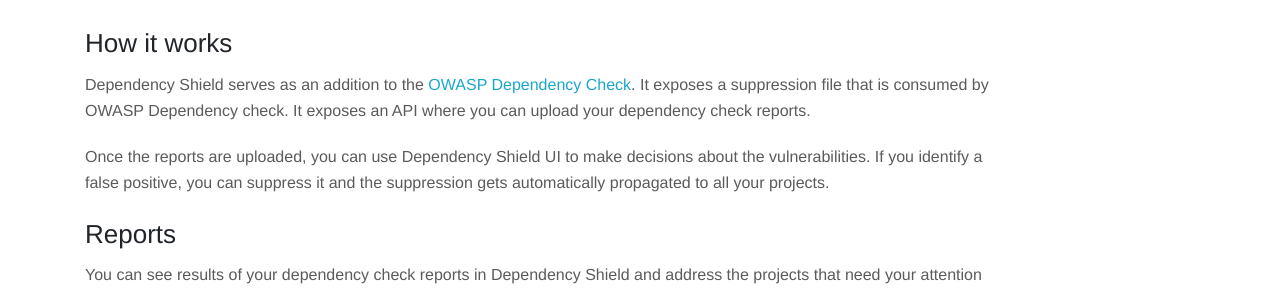
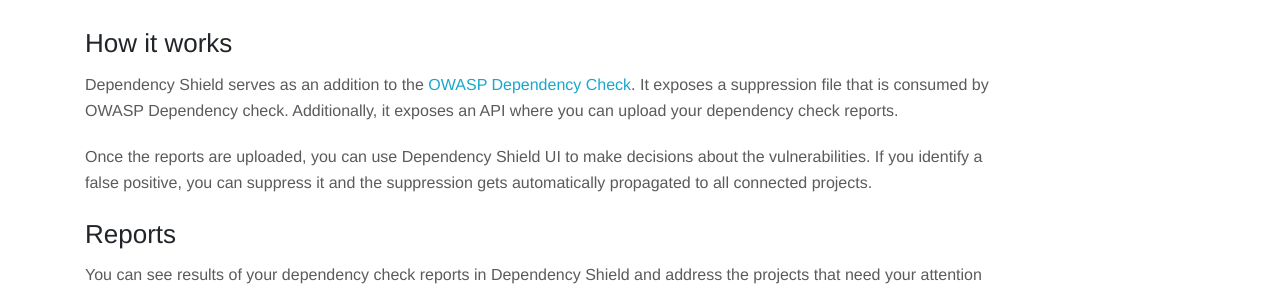
Before and after one commit to dependencyshield/dependencyshield.github.io, a Jekyll site: the page built from features.md, in a window 1280 px wide. Shown: the part 143-437 px from the top of the page. Built offline with Jekyll 4.4.1, drawn with Linux system fonts in a browser that asks for light colours.

Commit message:
Small rewording

```diff
--- a/features.md
+++ b/features.md
@@ -8,11 +8,11 @@ description: Features
 
 ## How it works
 Dependency Shield serves as an addition to the [OWASP Dependency Check](https://owasp.org/www-project-dependency-check/).
-It exposes a suppression file that is consumed by OWASP Dependency check. It exposes an API where you can upload your
-dependency check reports.
+It exposes a suppression file that is consumed by OWASP Dependency check. Additionally, it exposes an API where you can
+upload your dependency check reports.
 
 Once the reports are uploaded, you can use Dependency Shield UI to make decisions about the vulnerabilities. If you
-identify a false positive, you can suppress it and the suppression gets automatically propagated to all your projects.
+identify a false positive, you can suppress it and the suppression gets automatically propagated to all connected projects.
 
 ## Reports
 You can see results of your dependency check reports in Dependency Shield and address the projects that need your attention
```
